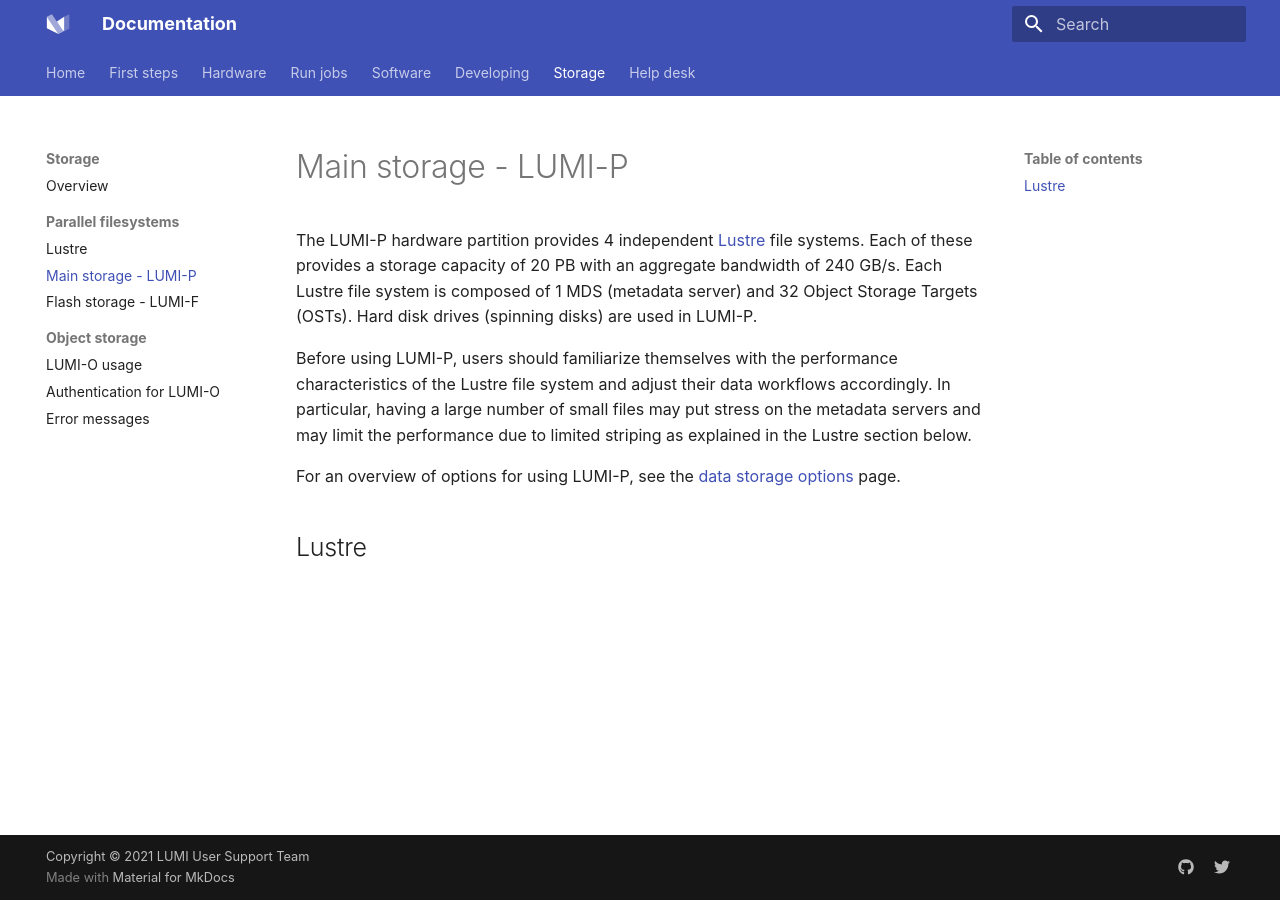
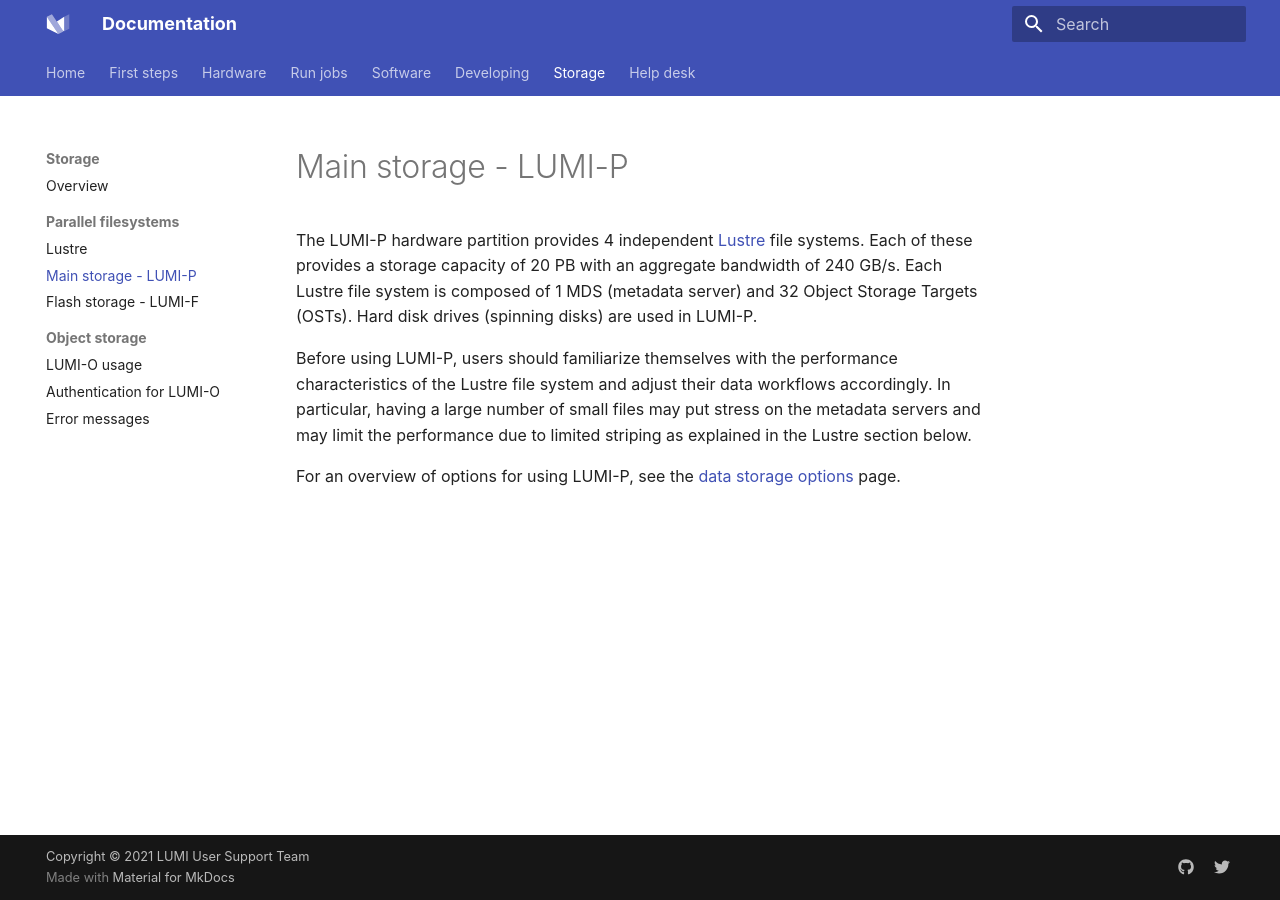
Before and after one commit to Lumi-supercomputer/lumi-userguide, an MkDocs documentation site: the page built from docs/storage/parallel-filesystems/lumip.md, in a window 1280 px wide. Built offline with MkDocs 1.6.1 and Material for MkDocs 9.7.7, drawn with Linux system fonts in a browser that asks for light colours.

Commit message:
remove leftover title

```diff
--- a/docs/storage/parallel-filesystems/lumip.md
+++ b/docs/storage/parallel-filesystems/lumip.md
@@ -16,5 +16,3 @@
 
 For an overview of options for using LUMI-P, see the [data storage
 options][data-storage-options] page.
-
-## Lustre
```
